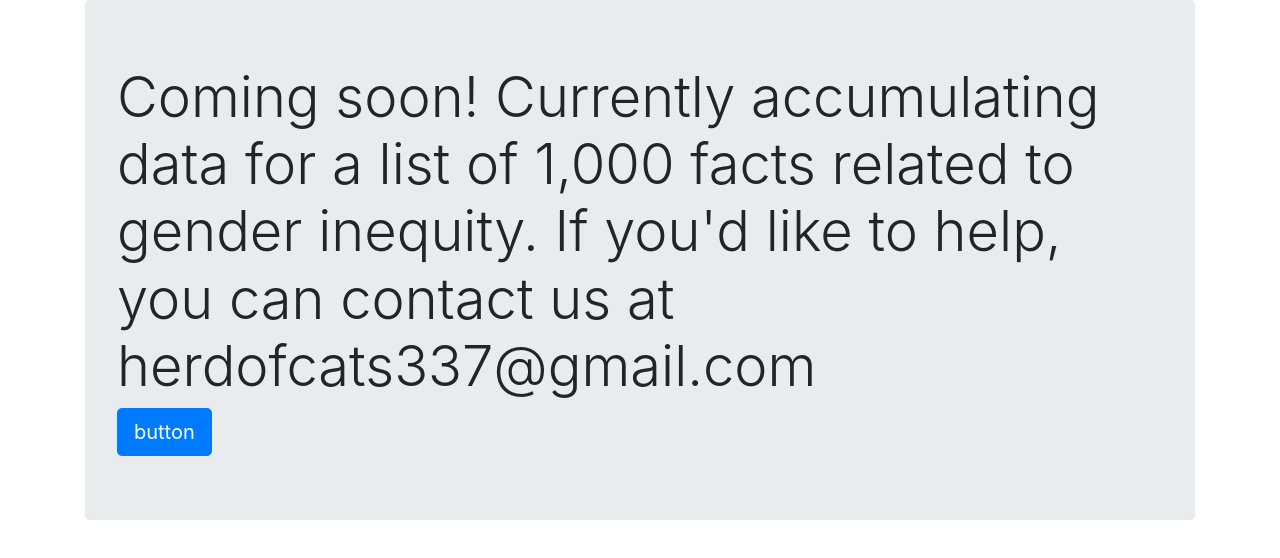
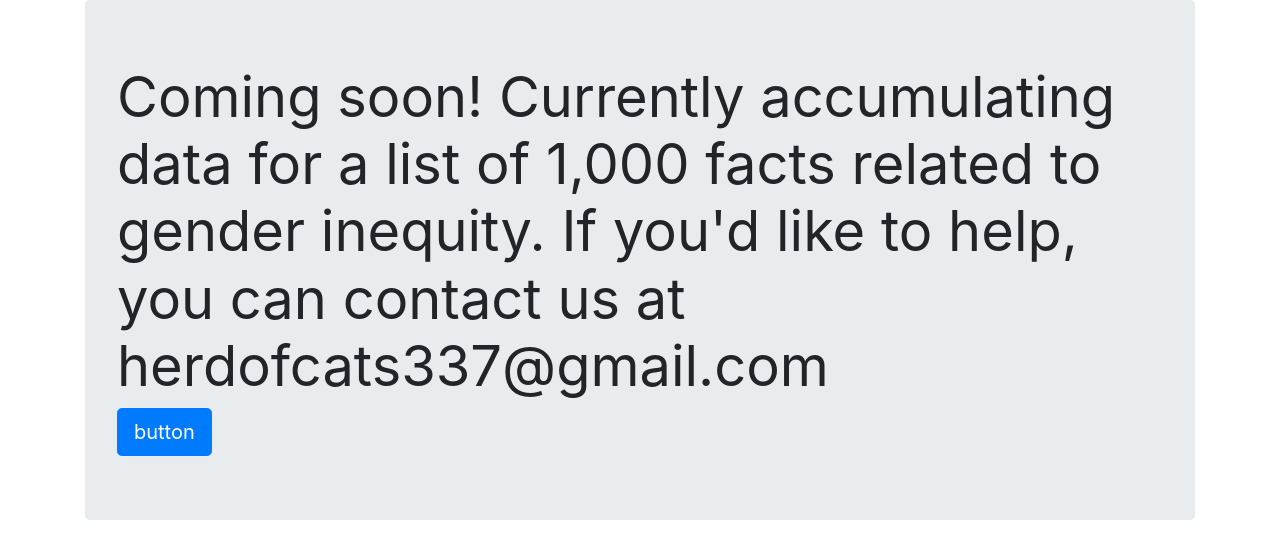
Before and after one commit to lettemax/hoc-landing, a plain HTML site: page index.html in a window 1280 px wide. Drawn offline with nearby package versions, Linux system fonts and the light colour scheme.

Commit message:
Make text bold

```diff
--- a/index.html
+++ b/index.html
@@ -16,8 +16,8 @@
 <body>
     <div class="container">
         <div class="jumbotron">
-            <h3 class="display-4" id="coming-soon">Coming soon! Currently accumulating data for a list of 1,000 facts related to gender inequity.
-                If you'd like to help, you can contact us at herdofcats337@gmail.com</h3>
+            <h3 class="display-4" id="coming-soon"><b>Coming soon! Currently accumulating data for a list of 1,000 facts related to gender inequity.
+                If you'd like to help, you can contact us at herdofcats337@gmail.com</b></h3>
             <a class="btn btn-primary btn-lg" id="only-button" href="#" role="button">button</a>
         </div>
     </div>
```
